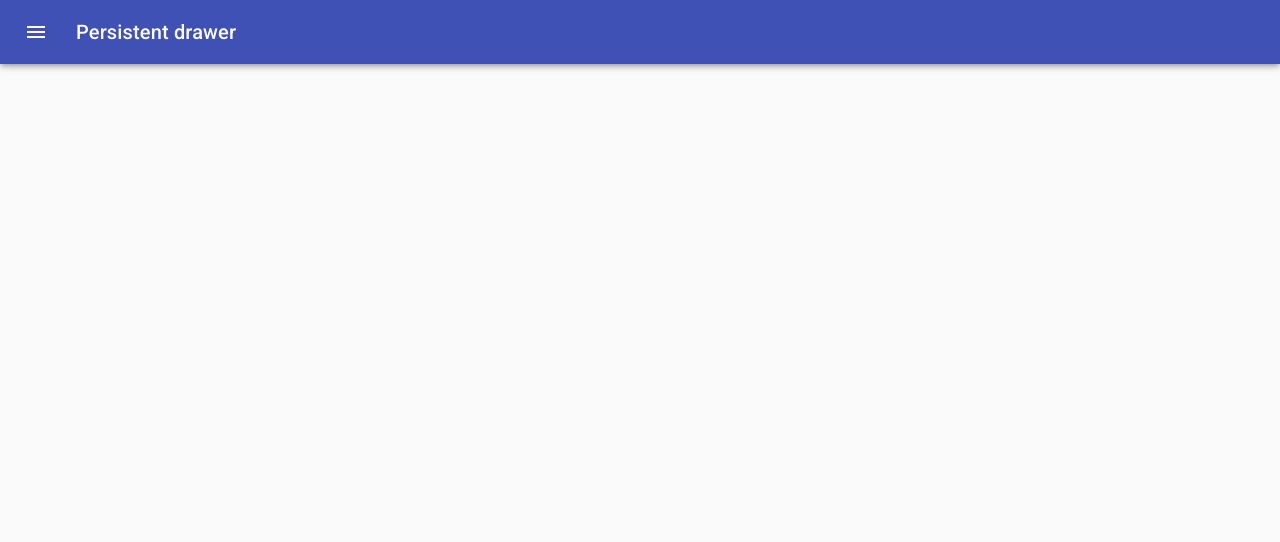
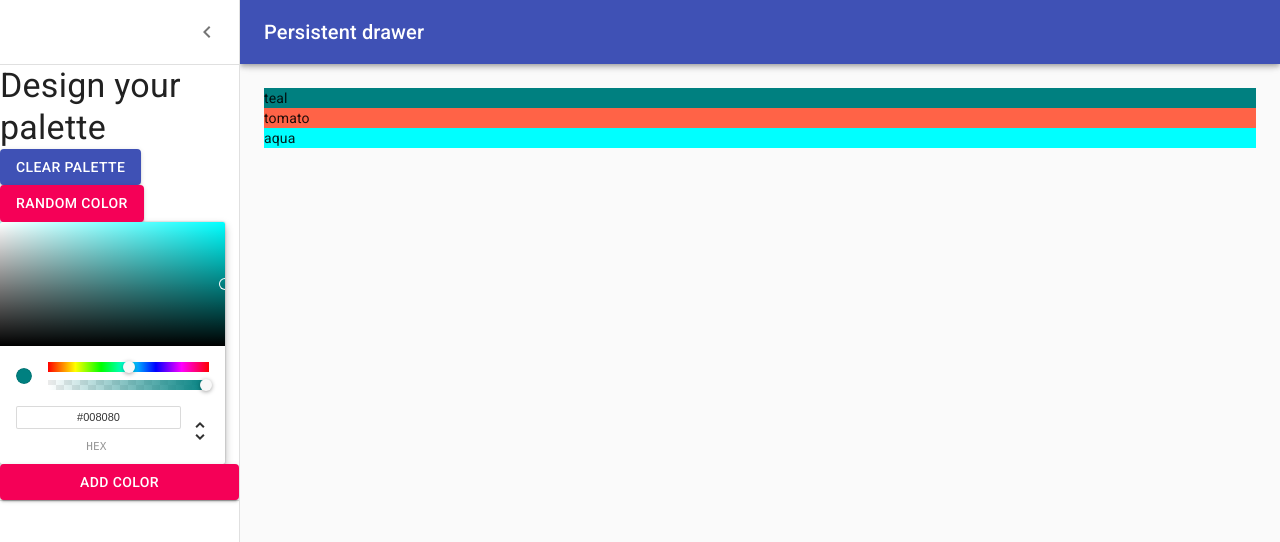
Before and after one commit to seano424/palette-app, a React (Create React App) app: page /palette/create in a window 1280 px wide. Shown: the top 542 px of the page. Built offline with nearby package versions, Linux system fonts and the light colour scheme.

Commit message:
connecting color picker to btn

```diff
--- a/package.json
+++ b/package.json
@@ -13,6 +13,7 @@
     "chroma-js": "^2.1.1",
     "rc-slider": "^9.7.2",
     "react": "^17.0.2",
+    "react-color": "^2.19.3",
     "react-copy-to-clipboard": "^5.0.3",
     "react-dom": "^17.0.2",
     "react-router-dom": "^5.2.0",
--- a/src/ColorBox.js
+++ b/src/ColorBox.js
@@ -28,8 +28,6 @@ class ColorBox extends Component {
 
 
     const { name, background, colorId, paletteId, showLink, classes } = this.props;
-    console.log(chroma(background).luminance());
-    const dark = chroma(background).luminance() < .5
 
     const { copied } = this.state;
     return (
--- a/src/PaletteForm.js
+++ b/src/PaletteForm.js
@@ -1,26 +1,21 @@
 import React, { Component } from "react";
 import clsx from "clsx";
-import { makeStyles, useTheme, withStyles } from "@material-ui/core/styles";
 import Drawer from "@material-ui/core/Drawer";
 import CssBaseline from "@material-ui/core/CssBaseline";
 import AppBar from "@material-ui/core/AppBar";
 import Toolbar from "@material-ui/core/Toolbar";
-import List from "@material-ui/core/List";
 import Typography from "@material-ui/core/Typography";
 import Divider from "@material-ui/core/Divider";
 import IconButton from "@material-ui/core/IconButton";
+import Button from "@material-ui/core/Button";
 import MenuIcon from "@material-ui/icons/Menu";
 import ChevronLeftIcon from "@material-ui/icons/ChevronLeft";
-import ChevronRightIcon from "@material-ui/icons/ChevronRight";
-import ListItem from "@material-ui/core/ListItem";
-import ListItemIcon from "@material-ui/core/ListItemIcon";
-import ListItemText from "@material-ui/core/ListItemText";
-import InboxIcon from "@material-ui/icons/MoveToInbox";
-import MailIcon from "@material-ui/icons/Mail";
+import { withStyles } from "@material-ui/core/styles";
+import { ChromePicker } from "react-color";
 
 const drawerWidth = 240;
 
-const styles = theme => ({
+const styles = (theme) => ({
   root: {
     display: "flex",
   },
@@ -79,23 +74,37 @@ const styles = theme => ({
 
 class PaletteForm extends Component {
   state = {
-    open: false
-  }
+    open: true,
+    currentColor: "teal",
+    colors: ["teal", "tomato", "aqua"],
+  };
+
+  handleDrawerOpen = () => {
+    this.setState({ open: true });
+  };
+
+  handleDrawerClose = () => {
+    this.setState({ open: false });
+  };
+
+  changeColor = (newColor) => {
+    this.setState({ currentColor: newColor.hex });
+  };
+
+  addNewColor = () => {
+    // console.log(this.state.currentColor);
+    // this.setState({colors: [...this.state.colors, this.state.currentColor]})
+    this.setState(prevState => ({
+      colors: [...prevState.colors, prevState.currentColor]
+    }))
+  };
 
   render() {
     // const classes = useStyles();
     // const theme = useTheme();
     // const [open, setOpen] = React.useState(false);
 
-    const handleDrawerOpen = () => {
-      this.setState({open: true})
-    };
-
-    const handleDrawerClose = () => {
-      this.setState({open: false})
-    };
-
-    const { classes } = this.props
+    const { classes } = this.props;
 
     return (
       <div className={classes.root}>
@@ -110,9 +119,12 @@ class PaletteForm extends Component {
             <IconButton
               color="inherit"
               aria-label="open drawer"
-              onClick={handleDrawerOpen}
+              onClick={this.handleDrawerOpen}
               edge="start"
-              className={clsx(classes.menuButton, this.state.open && classes.hide)}
+              className={clsx(
+                classes.menuButton,
+                this.state.open && classes.hide
+              )}
             >
               <MenuIcon />
             </IconButton>
@@ -131,11 +143,31 @@ class PaletteForm extends Component {
           }}
         >
           <div className={classes.drawerHeader}>
-            <IconButton onClick={handleDrawerClose}>
+            <IconButton onClick={this.handleDrawerClose}>
               <ChevronLeftIcon />
             </IconButton>
           </div>
           <Divider />
+          <Typography variant="h4">Design your palette</Typography>
+          <div>
+            <Button variant="contained" color="primary">
+              Clear Palette
+            </Button>
+            <Button variant="contained" color="secondary">
+              Random Color
+            </Button>
+          </div>
+          <ChromePicker
+            color={this.state.currentColor}
+            onChangeComplete={this.changeColor}
+          />
+          <Button
+            onClick={this.addNewColor}
+            variant="contained"
+            color="secondary"
+          >
+            Add Color
+          </Button>
           <Divider />
         </Drawer>
         <main
@@ -144,11 +176,15 @@ class PaletteForm extends Component {
           })}
         >
           <div className={classes.drawerHeader} />
-
+          {this.state.colors.map((color) => (
+            <div key={color} style={{ backgroundColor: color }}>
+              {color}
+            </div>
+          ))}
         </main>
       </div>
     );
   }
 }
 
-export default withStyles(styles, { withTheme: true })(PaletteForm)
+export default withStyles(styles, { withTheme: true })(PaletteForm);
```
Also changed, not shown: 2 other files (tests, documents, lock files or other folders).
